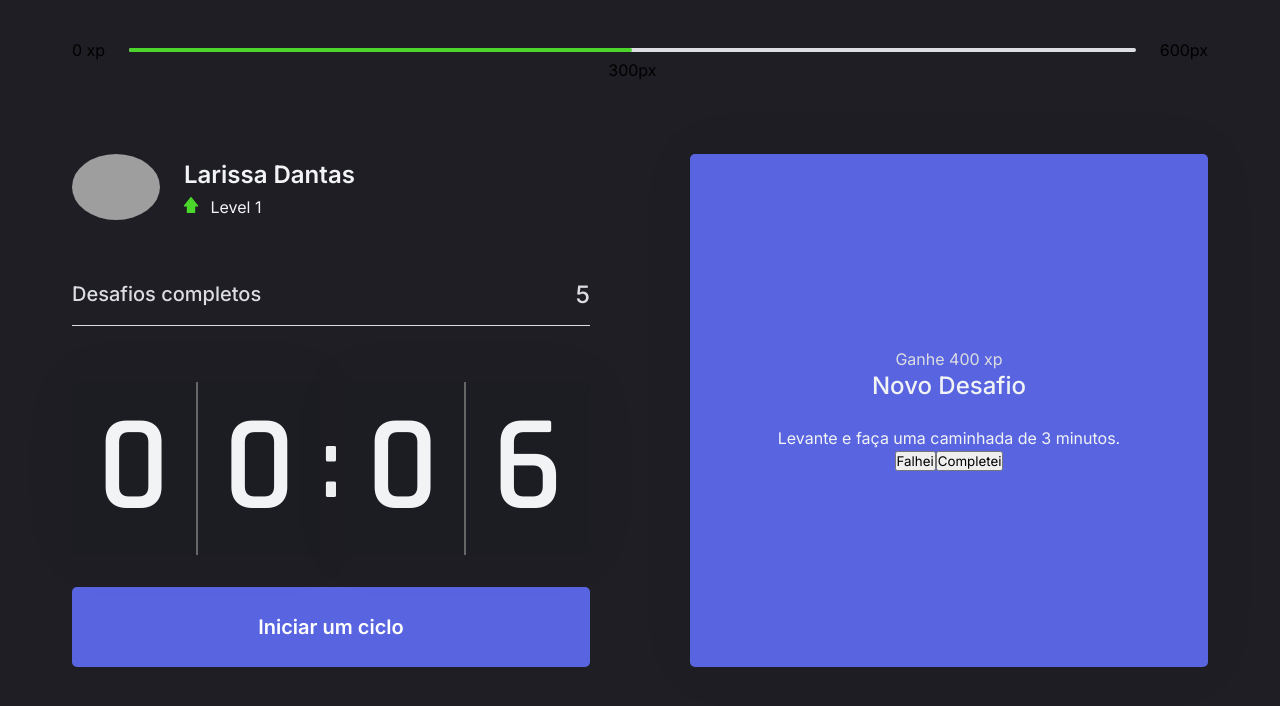
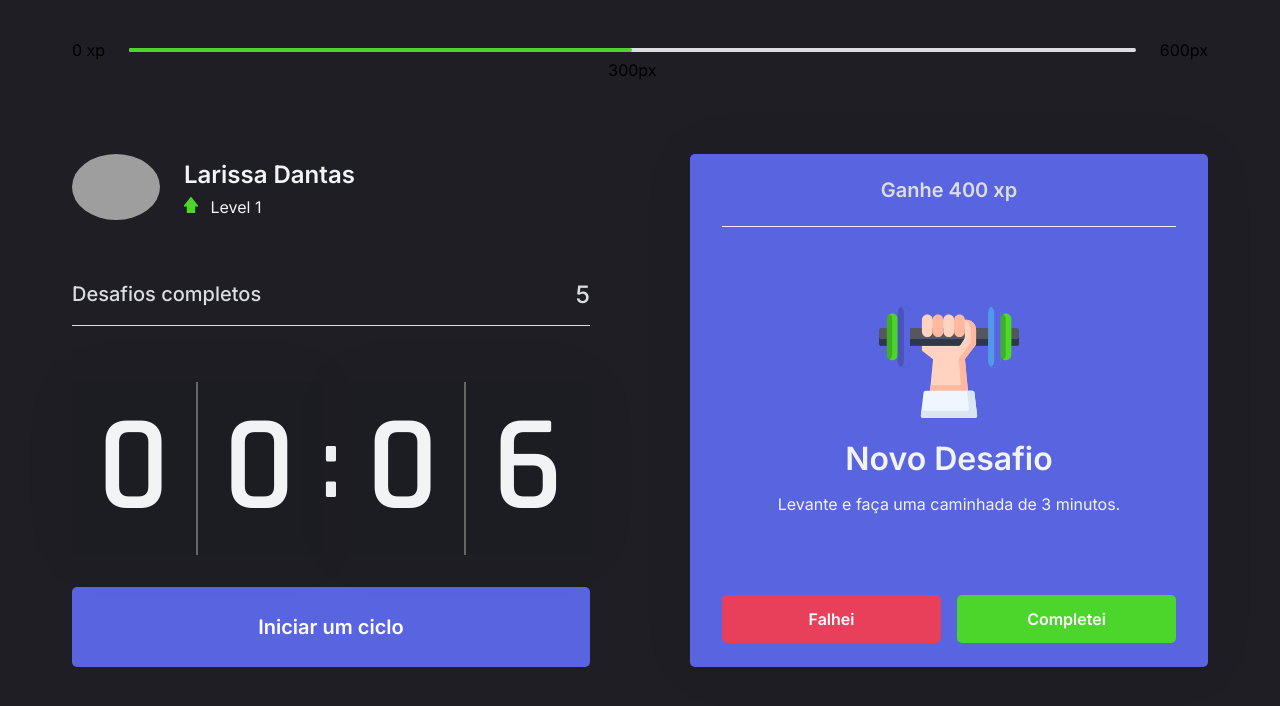
Before and after one commit to RikoKami/pomodoro, a Next.js app: page / in a window 1280 px wide. Shown: the top 706 px of the page. Built offline with nearby package versions, Linux system fonts and the light colour scheme; grey boxes are pictures that could not be loaded.

Commit message:
style: challengeBox state active

```diff
--- a/src/components/ChallengeBox/challengeBox.module.scss
+++ b/src/components/ChallengeBox/challengeBox.module.scss
@@ -74,4 +74,62 @@
       }
     }
   }
+
+  .active {
+    display: flex;
+    height: 100%;
+    flex-direction: column;
+    align-items: normal;
+    width: 100%;
+    header {
+      font-weight: 600;
+      font-size: 1.25rem;
+      padding: 0 2rem 1.5rem;
+      border-bottom: 1px solid nth($neutral, 3);
+    }
+    main {
+      flex: 1;
+      display: flex;
+      flex-direction: column;
+      align-items: center;
+      justify-content: center;
+      strong {
+        max-width: unset;
+        margin: 0;
+        font-size: 2rem;
+        font-weight: 600;
+        margin: 1.5rem 0 1rem;
+      }
+      p {
+        margin: 0;
+        line-height: 1.5;
+      }
+    }
+    footer {
+      display: grid;
+      grid-template-columns: repeat(2, 1fr);
+      column-gap: 1rem;
+      button {
+        height: 3rem;
+        display: flex;
+        align-items: center;
+        justify-content: center;
+        border:0;
+        border-radius: 5px;
+        color: nth($neutral, 1);
+        font-size: 1rem;
+        font-weight: 600;
+        transition: filter .2s;
+        &.failButton {
+          background-color: nth($red, 1);
+        }
+        &.succeededButton {
+          background-color: nth($green, 1);
+        }
+        &:hover {
+          filter: brightness(0.9);
+        }
+      }
+    }
+  }
 }
--- a/src/components/ChallengeBox/index.tsx
+++ b/src/components/ChallengeBox/index.tsx
@@ -1,4 +1,5 @@
 import { useState } from "react";
+import { BodyIcon } from "../../assets/bodyIcon";
 import { LevelUp } from "../../assets/levelup";
 import s from "./challengeBox.module.scss";
 
@@ -11,6 +12,7 @@ export const ChallengeBox = () => {
         <div className={s.active}>
           <header>Ganhe 400 xp</header>
           <main>
+            <BodyIcon />
             <strong>Novo Desafio</strong>
             <p>Levante e faça uma caminhada de 3 minutos.</p>
           </main>
```
